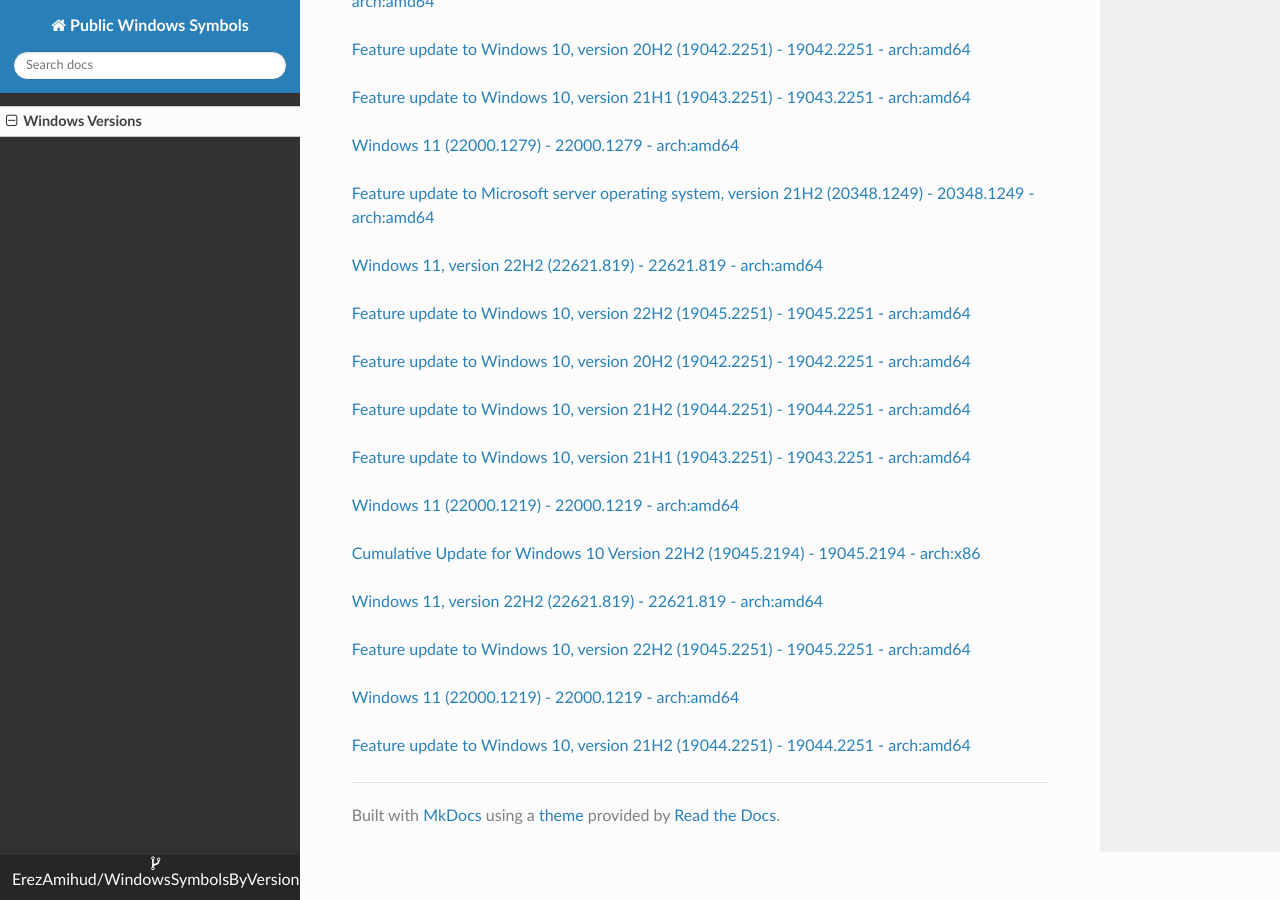
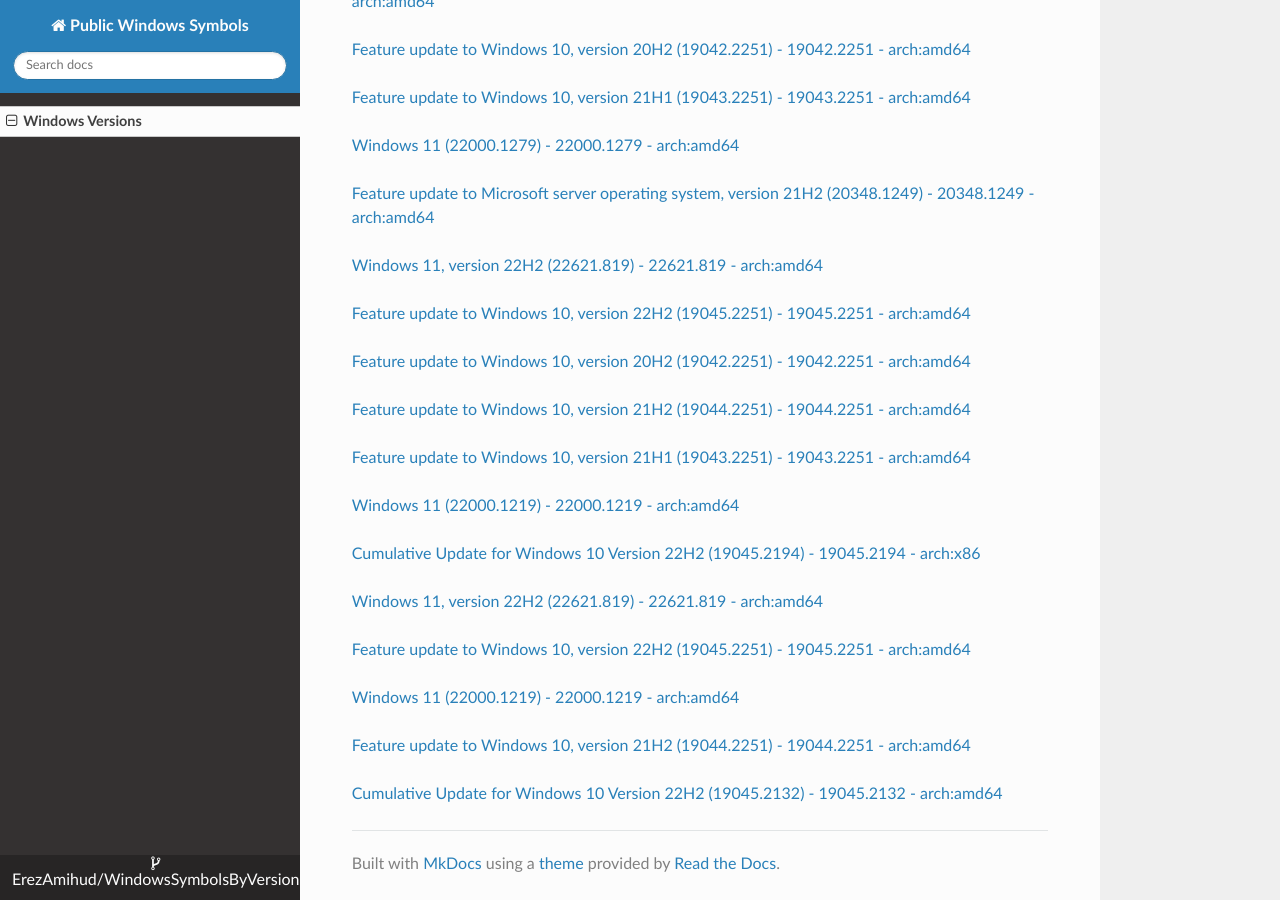
Before and after one commit to ErezAmihud/WindowsSymbolsByVersion, an MkDocs documentation site: the page built from docs/index.md, in a window 1280 px wide and 900 px high, scrolled down 46373 px. Built offline with MkDocs 1.6.1, drawn with Linux system fonts in a browser that asks for light colours; nearby versions of some CDN libraries.

Commit message:
Automated commit, add manifest for cc058192-46cc-4b93-a7b3-397f445f55b3

```diff
--- a/docs/index.md
+++ b/docs/index.md
@@ -2725,3 +2725,6 @@
 
 
 [Feature update to Windows 10, version 21H2 (19044.2251) - 19044.2251 - arch:amd64](https://github.com/ErezAmihud/WindowsSymbolsByVersion/blob/main/manifests/2314f880-3a62-4a87-856b-55e2e980ceda.manifest)
+
+
+[Cumulative Update for Windows 10 Version 22H2 (19045.2132) - 19045.2132 - arch:amd64](https://github.com/ErezAmihud/WindowsSymbolsByVersion/blob/main/manifests/cc058192-46cc-4b93-a7b3-397f445f55b3.manifest)
```
Also changed, not shown: process_builds.json (+1 -1 lines), 1 other file.
